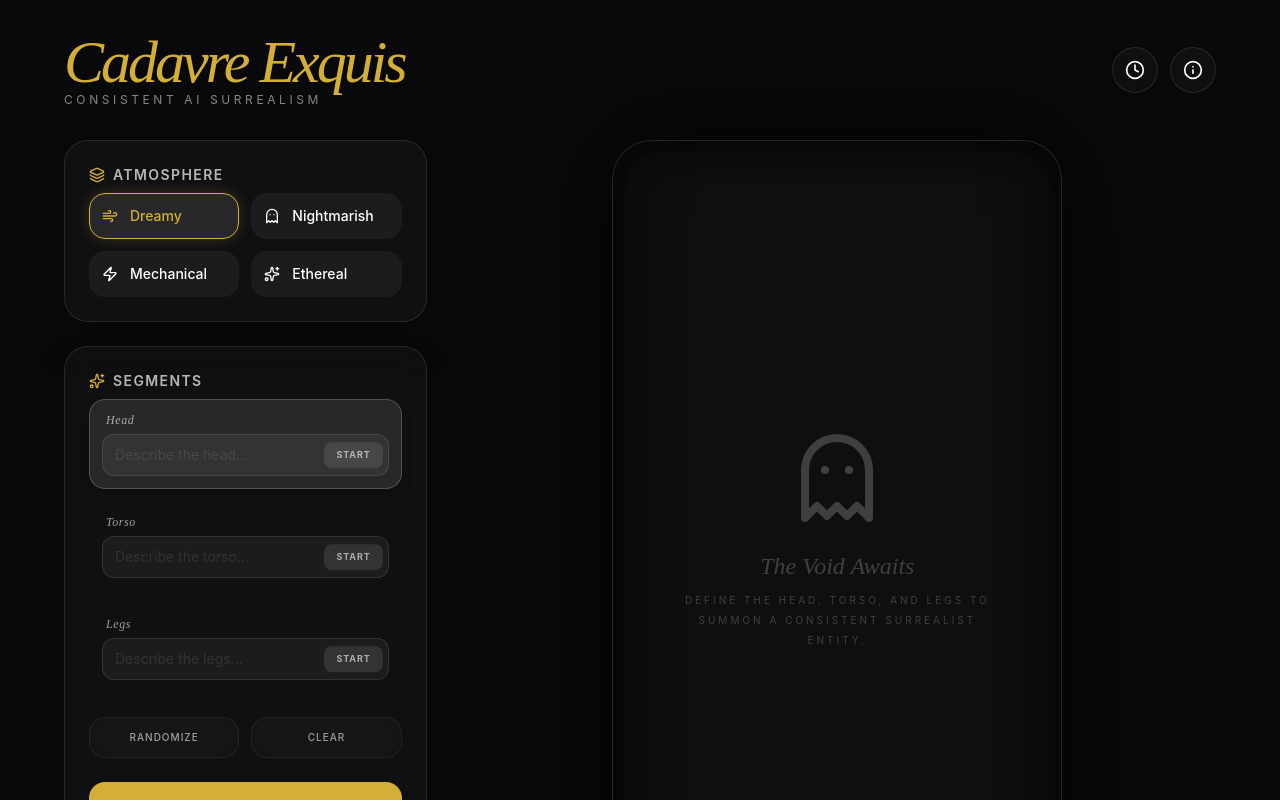
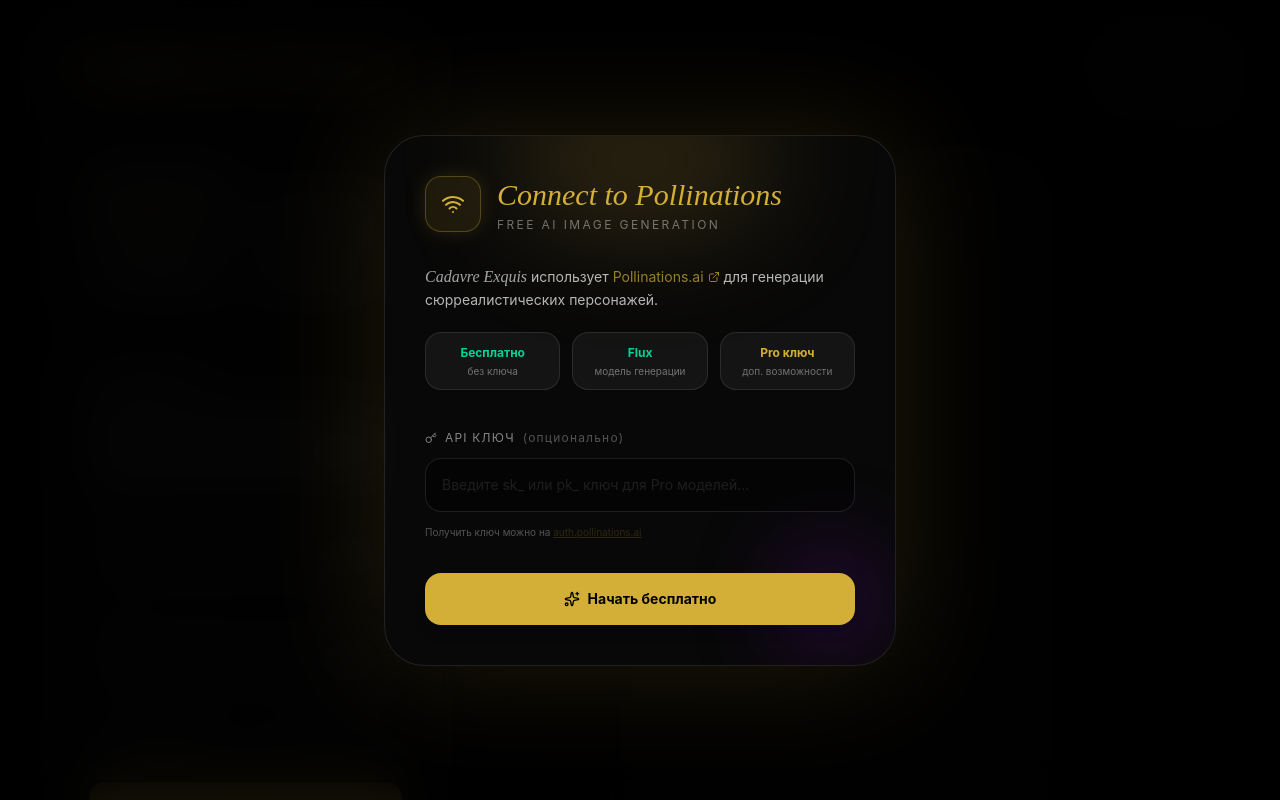
Before and after one commit to baran-sd/cadavre-exquis, a React (Vite) app: page / in a window 1280 px wide. Shown: the top 800 px of the page. Built offline with nearby package versions, Linux system fonts and the light colour scheme.

Commit message:
Add welcome modal for Pollinations AI connection and persist API key in localStorage

```diff
--- a/src/App.tsx
+++ b/src/App.tsx
@@ -1,6 +1,6 @@
-import { useState, useCallback } from "react";
+import { useState, useCallback, useEffect } from "react";
 import { motion, AnimatePresence } from "framer-motion";
-import { Sparkles, RefreshCw, Download, Info, Layers, Wind, Ghost, Zap, ChevronLeft, ChevronRight, Clock, X } from "lucide-react";
+import { Sparkles, RefreshCw, Download, Info, Layers, Wind, Ghost, Zap, ChevronLeft, ChevronRight, Clock, X, Key, Wifi, ExternalLink } from "lucide-react";
 import { generateFullCharacter, editCharacterPart, Zone } from "./lib/gemini";
 
 interface PartState {
@@ -36,7 +36,15 @@
   const [showHistory, setShowHistory] = useState(false);
   const [history, setHistory] = useState<HistoryItem[]>([]);
   const [activeZone, setActiveZone] = useState<Zone>("head");
-  const [apiKey, setApiKey] = useState("");
+  const [apiKey, setApiKey] = useState(() => localStorage.getItem("pollinations_api_key") || "");
+  const [showWelcome, setShowWelcome] = useState(() => !localStorage.getItem("pollinations_api_key") && !sessionStorage.getItem("welcome_dismissed"));
+  const [welcomeApiKey, setWelcomeApiKey] = useState("");
+
+  useEffect(() => {
+    if (apiKey) {
+      localStorage.setItem("pollinations_api_key", apiKey);
+    }
+  }, [apiKey]);
 
   const addToHistory = (image: string, currentParts: Record<Zone, PartState>, currentAtmo: typeof ATMOSPHERES[0]) => {
     const newItem: HistoryItem = {
@@ -131,6 +139,14 @@
     link.href = fullImage;
     link.download = 'cadavre-exquis.png';
     link.click();
+  };
+
+  const handleConnect = () => {
+    if (welcomeApiKey.trim()) {
+      setApiKey(welcomeApiKey.trim());
+    }
+    setShowWelcome(false);
+    sessionStorage.setItem("welcome_dismissed", "true");
   };
 
   return (
@@ -504,6 +520,112 @@
           </motion.div>
         )}
       </AnimatePresence>
+
+      {/* Welcome / Connection Modal */}
+      <AnimatePresence>
+        {showWelcome && (
+          <motion.div
+            initial={{ opacity: 0 }}
+            animate={{ opacity: 1 }}
+            exit={{ opacity: 0 }}
+            className="fixed inset-0 z-[100] flex items-center justify-center p-4 bg-black/90 backdrop-blur-xl"
+          >
+            <motion.div
+              initial={{ scale: 0.85, y: 30, opacity: 0 }}
+              animate={{ scale: 1, y: 0, opacity: 1 }}
+              exit={{ scale: 0.85, y: 30, opacity: 0 }}
+              transition={{ type: "spring", damping: 20, stiffness: 180, delay: 0.1 }}
+              className="glass max-w-lg w-full rounded-[40px] overflow-hidden shadow-[0_0_120px_rgba(212,175,55,0.15)] border border-white/10 relative"
+            >
+              {/* Decorative glow */}
+              <div className="absolute top-0 left-1/2 -translate-x-1/2 w-64 h-32 bg-mystic-gold/20 blur-[60px] rounded-full -mt-10 pointer-events-none" />
+              <div className="absolute bottom-0 right-0 w-32 h-32 bg-purple-800/20 blur-[40px] rounded-full pointer-events-none" />
+
+              <div className="p-8 md:p-10 relative">
+                {/* Header */}
+                <div className="flex items-start gap-4 mb-8">
+                  <div className="w-14 h-14 rounded-2xl bg-mystic-gold/10 border border-mystic-gold/30 flex items-center justify-center flex-shrink-0 shadow-[0_0_20px_rgba(212,175,55,0.15)]">
+                    <Wifi className="w-6 h-6 text-mystic-gold" />
+                  </div>
+                  <div>
+                    <h2 className="text-3xl font-serif italic text-mystic-gold leading-tight">Connect to Pollinations</h2>
+                    <p className="text-xs uppercase tracking-[0.2em] opacity-40 mt-1 font-sans">Free AI Image Generation</p>
+                  </div>
+                </div>
+
+                {/* Description */}
+                <div className="space-y-3 mb-8">
+                  <p className="text-sm leading-relaxed opacity-70">
+                    <span className="font-serif italic text-base text-white/90">Cadavre Exquis</span> использует{" "}
+                    <a
+                      href="https://pollinations.ai"
+                      target="_blank"
+                      rel="noopener noreferrer"
+                      className="text-mystic-gold hover:underline inline-flex items-center gap-1"
+                    >
+                      Pollinations.ai <ExternalLink className="w-3 h-3" />
+                    </a>{" "}
+                    для генерации сюрреалистических персонажей.
+                  </p>
+                  <div className="grid grid-cols-3 gap-3 py-2">
+                    {[
+                      { label: "Бесплатно", desc: "без ключа", ok: true },
+                      { label: "Flux", desc: "модель генерации", ok: true },
+                      { label: "Pro ключ", desc: "доп. возможности", ok: false },
+                    ].map((item) => (
+                      <div key={item.label} className="flex flex-col gap-1 p-3 rounded-2xl bg-white/5 border border-white/10 text-center">
+                        <span className={`text-xs font-bold ${item.ok ? "text-emerald-400" : "text-mystic-gold"}`}>{item.label}</span>
+                        <span className="text-[10px] opacity-40 leading-tight">{item.desc}</span>
+                      </div>
+                    ))}
+                  </div>
+                </div>
+
+                {/* API Key Input */}
+                <div className="space-y-3 mb-8">
+                  <label className="flex items-center gap-2 text-xs uppercase tracking-widest opacity-50">
+                    <Key className="w-3 h-3" />
+                    API Ключ <span className="normal-case opacity-60">(опционально)</span>
+                  </label>
+                  <div className="relative">
+                    <input
+                      type="password"
+                      placeholder="Введите sk_ или pk_ ключ для Pro моделей..."
+                      value={welcomeApiKey}
+                      onChange={(e) => setWelcomeApiKey(e.target.value)}
+                      onKeyDown={(e) => e.key === "Enter" && handleConnect()}
+                      className="w-full bg-black/40 border border-white/10 rounded-2xl p-4 text-sm focus:outline-none focus:border-mystic-gold/60 transition-colors placeholder:opacity-20 pr-12"
+                    />
+                    {welcomeApiKey && (
+                      <button
+                        onClick={() => setWelcomeApiKey("")}
+                        className="absolute right-4 top-1/2 -translate-y-1/2 opacity-40 hover:opacity-100 transition-opacity"
+                      >
+                        <X className="w-4 h-4" />
+                      </button>
+                    )}
+                  </div>
+                  <p className="text-[10px] opacity-30 leading-relaxed">
+                    Получить ключ можно на{" "}
+                    <a href="https://auth.pollinations.ai" target="_blank" rel="noopener noreferrer" className="text-mystic-gold/60 hover:text-mystic-gold underline">auth.pollinations.ai</a>
+                  </p>
+                </div>
+
+                {/* Actions */}
+                <div className="flex gap-3">
+                  <button
+                    onClick={handleConnect}
+                    className="flex-1 py-4 bg-mystic-gold text-black font-bold rounded-2xl hover:bg-yellow-500 transition-all shadow-lg flex items-center justify-center gap-2 group text-sm"
+                  >
+                    <Sparkles className="w-4 h-4 group-hover:rotate-12 transition-transform" />
+                    {welcomeApiKey ? "Подключиться с ключом" : "Начать бесплатно"}
+                  </button>
+                </div>
+              </div>
+            </motion.div>
+          </motion.div>
+        )}
+      </AnimatePresence>
     </div>
   );
 }
```
